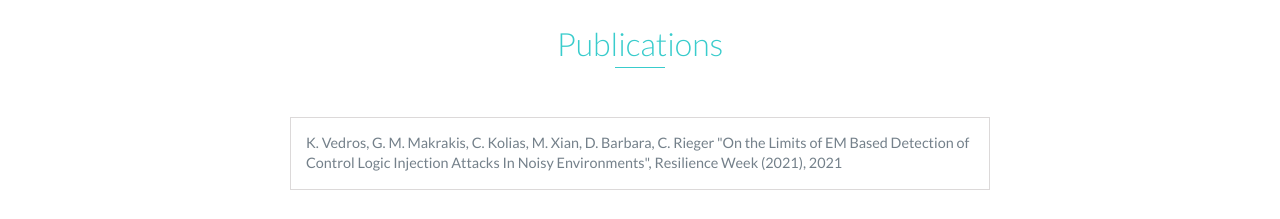
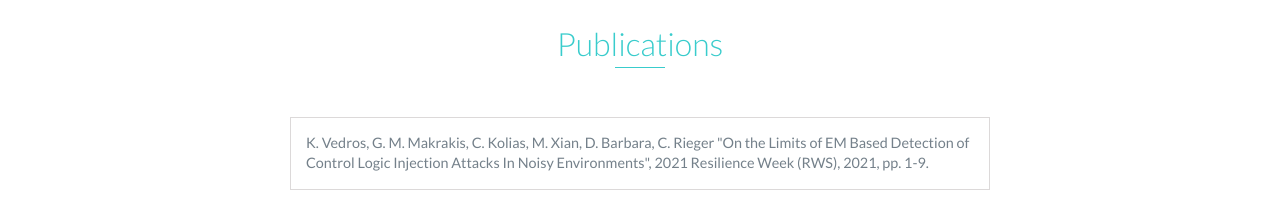
Before and after one commit to georgemakrakis/georgemakrakis.github.io, a website: page index.html in a window 1280 px wide. Shown: the part 2640-2859 px from the top of the page. Drawn offline with nearby package versions, Linux system fonts and the light colour scheme; files that its build step writes are made by us from their sources.

Commit message:
Modified paper reference

```diff
--- a/index.html
+++ b/index.html
@@ -157,7 +157,9 @@
         <div class="publications-block">
             <p>
                 K. Vedros, G. M. Makrakis, C. Kolias, M. Xian, D. Barbara, C. Rieger
-                "On the Limits of EM Based Detection of Control Logic Injection Attacks In Noisy Environments", Resilience Week (2021), 2021
+                "On the Limits of EM Based Detection of Control Logic
+Injection Attacks In Noisy Environments", 2021 Resilience Week (RWS),
+2021, pp. 1-9.
             </p>
         </div>
         <div class="publications-block">
```
